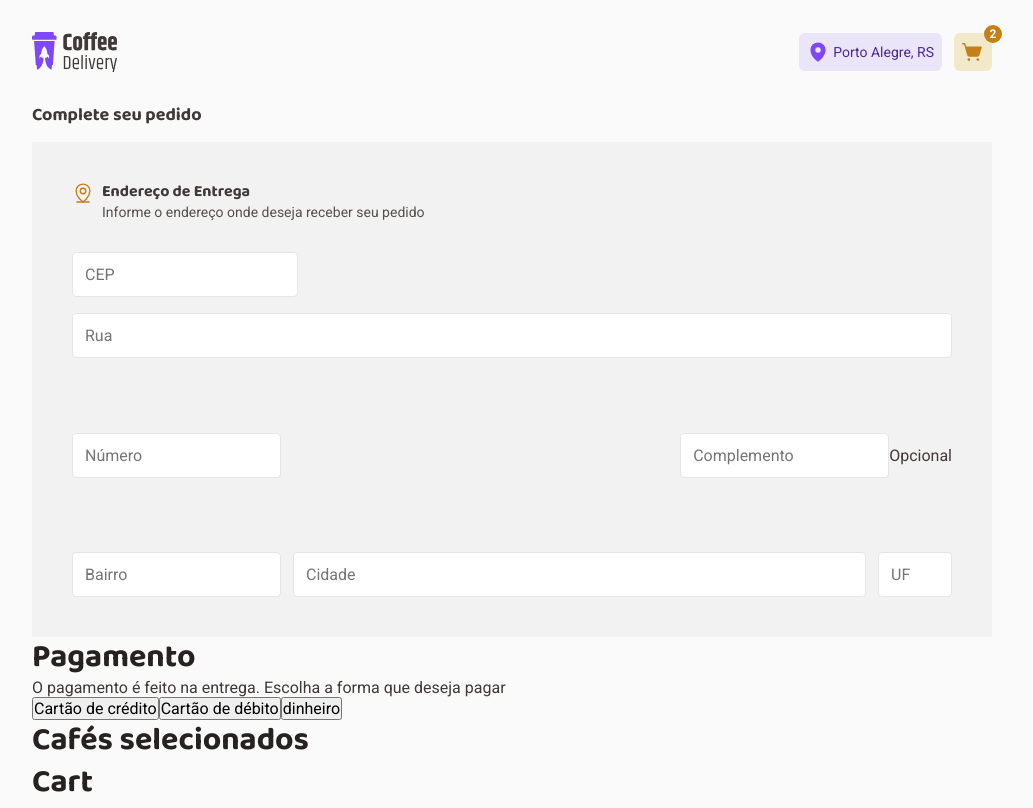
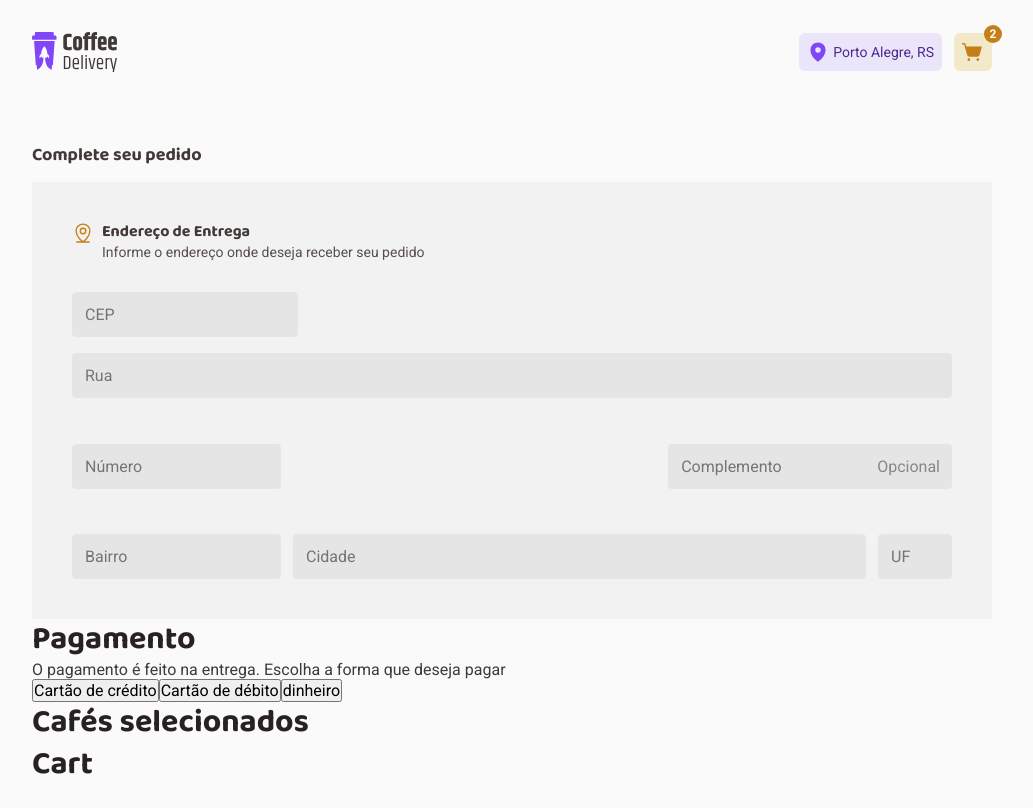
Before and after one commit to MartinGBB/coffee-delivery, a React (Vite) app: page /checkout in a window 1280 px wide. Shown: the whole page, without its empty margins (128-1161 px from the left). Built offline with nearby package versions, Linux system fonts and the light colour scheme.

Commit message:
feat: adiciona label do complemento e adiciona margem no inicio

```diff
--- a/src/pages/Checkout/index.tsx
+++ b/src/pages/Checkout/index.tsx
@@ -27,10 +27,10 @@ export function Checkout() {
             </div>
             <div>
               <input type="text" placeholder="Número" />
-              <div>
+              <label>
                 <input type="text" placeholder="Complemento" />
-                <p>Opcional</p>
-              </div>
+                Opcional
+              </label>
             </div>
             <div>
               <input type="text" placeholder="Bairro" />
--- a/src/pages/Checkout/styles.ts
+++ b/src/pages/Checkout/styles.ts
@@ -1,7 +1,7 @@
 import styled from 'styled-components'
 
 export const CheckoutContainer = styled.div`
-  margin: 6.5rem 10rem 0 10rem;
+  margin: 9rem 10rem 0 10rem;
   display: grid;
 
   @media (max-width: 1024px) {
@@ -56,6 +56,7 @@ export const FormContainer = styled.div`
       border: 1px solid ${({ theme }) => theme['base-button']};
       border-radius: 4px;
       color: ${({ theme }) => theme['base-text']};
+      background: ${({ theme }) => theme['base-button']};
     }
 
     > div:first-child {
@@ -79,9 +80,13 @@ export const FormContainer = styled.div`
         height: fit-content;
       }
 
-      & div {
+      & label {
         display: flex;
         align-items: center;
+        background: ${({ theme }) => theme['base-button']};
+        padding-right: 0.75rem;
+        border-radius: 4px;
+        color: ${({ theme }) => theme['base-label']};
       }
     }
 
```
